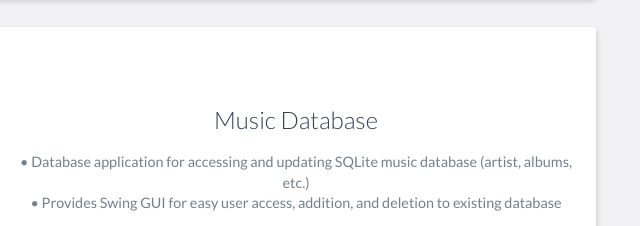
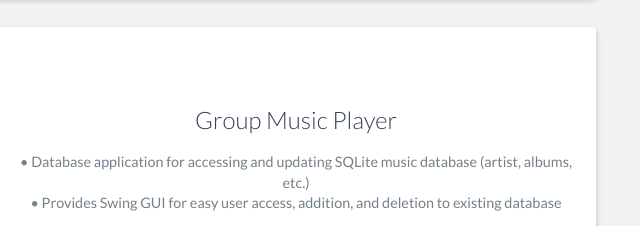
Before and after one commit to acram002/acram002.github.io, a website: page index.html in a window 1280 px wide. Shown: the part 3203-3429 px from the top of the page, 494-1134 px from the left. Drawn offline with nearby package versions, Linux system fonts and the light colour scheme.

Commit message:
Update index.html

```diff
--- a/index.html
+++ b/index.html
@@ -179,7 +179,7 @@
                     </div>
                     <!-- End .project-image -->
                     <div class="project-info">
-                        <h3>Music Database</h3>
+                        <h3>Group Music Player</h3>
                         <p>•	Database application for accessing and updating SQLite music database (artist, albums, etc.)<br>
 			•	Provides Swing GUI for easy user access, addition, and deletion to existing database
 			    </p>
```
